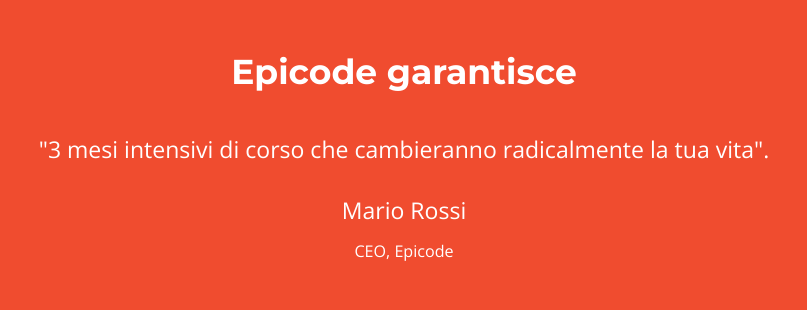
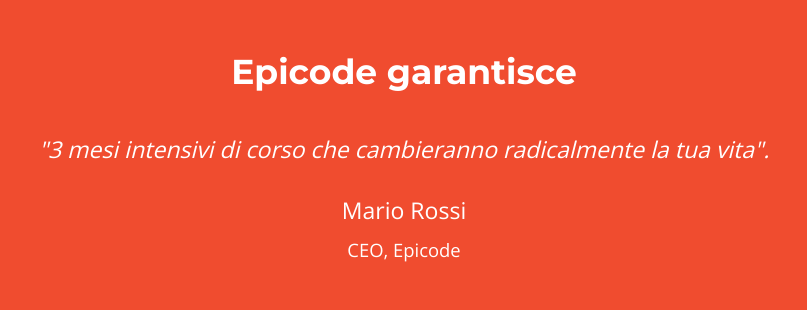
Before and after one commit to Sara-Cb/Epicode, a plain HTML site: page Week_1/Day_5-WeeklyTest/day_5-WeeklyTest.html in a window 1280 px wide. Shown: the part 1420-1737 px from the top of the page, 236-1043 px from the left. Drawn offline with nearby package versions, Linux system fonts and the light colour scheme.

Commit message:
Weekly Test

```diff
--- a/Week_1/Day_5-WeeklyTest/assets/css/style.css
+++ b/Week_1/Day_5-WeeklyTest/assets/css/style.css
@@ -92,12 +92,8 @@ header, header div {
     font-weight: bold;
 }
 
-#guarantee cite {
-    font-style: normal;
-}
-
-#guarantee cite span {
-    font-size: 0.7em;
+#ceo {
+    font-size: 0.8em;
 }
 
 .cards {
--- a/Week_1/Day_5-WeeklyTest/day_5-WeeklyTest.html
+++ b/Week_1/Day_5-WeeklyTest/day_5-WeeklyTest.html
@@ -85,13 +85,13 @@
                     Epicode garantisce
                 </h2>
                 <blockquote>
+                    <cite>
+                        "3 mesi intensivi di corso che cambieranno radicalmente la tua vita".
+                    </cite>
                     <p>
-                        "3 mesi intensivi di corso che cambieranno radicalmente la tua vita".
+                        Mario Rossi <br>
+                        <span id="ceo"> CEO, Epicode </span>
                     </p>
-                    <cite>
-                        Mario Rossi <br>
-                        <span> CEO, Epicode </span>
-                    </cite>
                 </blockquote>
             </section>
 
```
Also changed, not shown: Week_1/Day_5-WeeklyTest/Traccia/layout-mobile.png (added), 1 other file.
